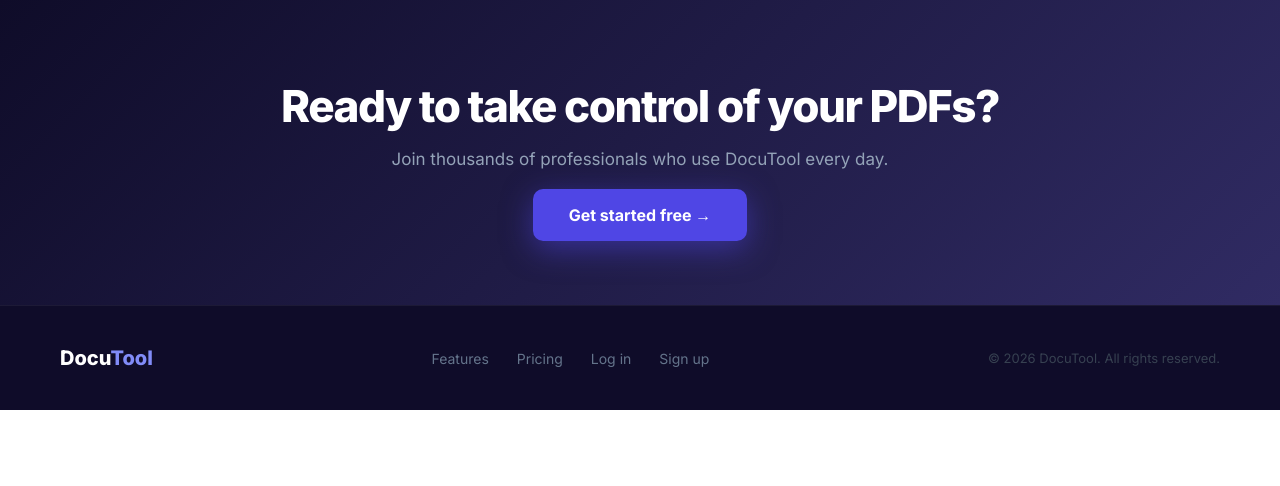
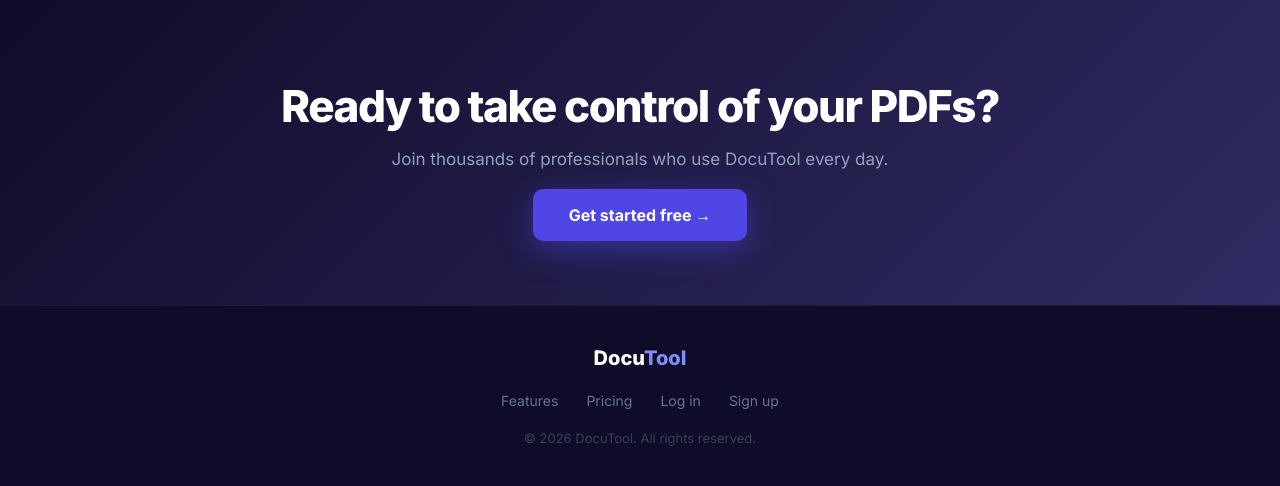
Before and after one commit to swagmoneydex/DOCUTOOL, a Flask app: page / in a window 1280 px wide. Shown: the part 3154-3640 px from the top of the page. Before the commit the page ends 3564 px from the top, so only its background shows below. Run offline with Flask 3, Linux system fonts and the light colour scheme; some libraries are stand-ins or nearby versions.

Commit message:
fix: center footer content

```diff
--- a/templates/index.html
+++ b/templates/index.html
@@ -579,12 +579,14 @@
             background: #0f0c29;
             padding: 40px 60px;
             display: flex;
+            flex-direction: column;
             align-items: center;
-            justify-content: space-between;
-            flex-wrap: wrap;
-            gap: 16px;
+            justify-content: center;
+            gap: 20px;
+            text-align: center;
             border-top: 1px solid rgba(255,255,255,0.06);
         }
+
 
         .footer-logo {
             font-size: 20px;
```
